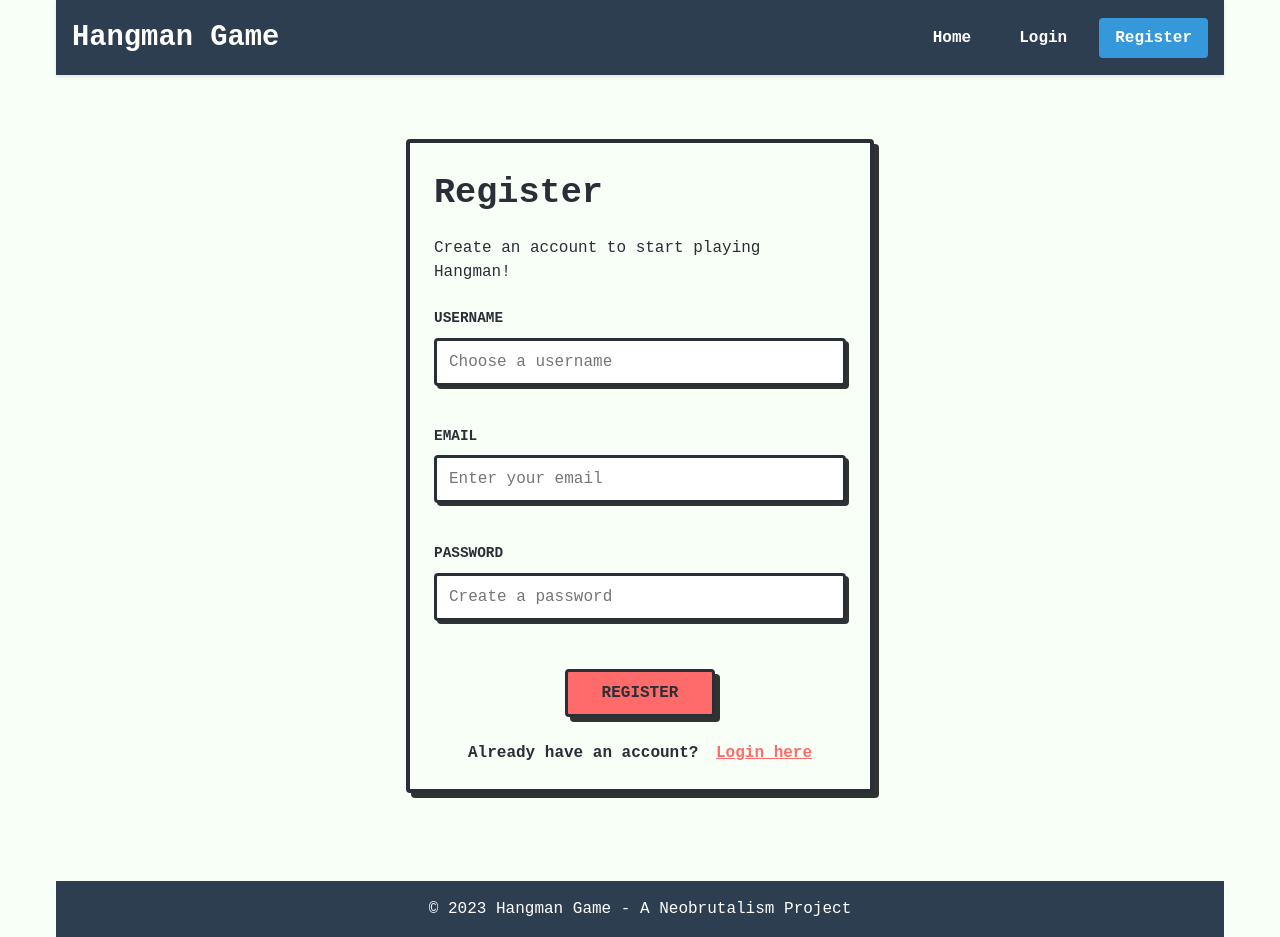
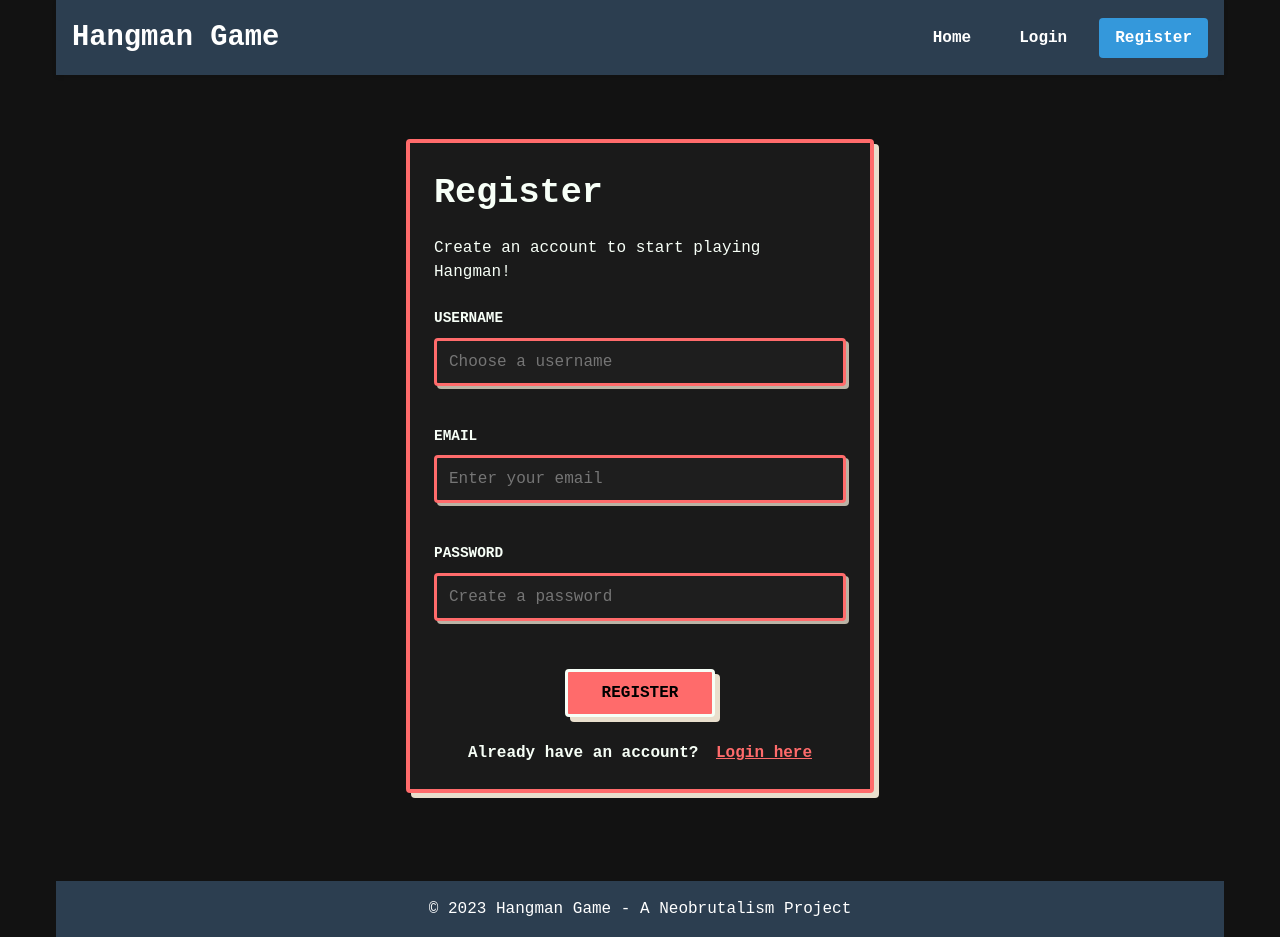
Before and after one commit to lpmurray16/hangman-game, an Angular app: page /register in a window 1280 px wide. Built offline with nearby package versions, Linux system fonts and the light colour scheme.

Commit message:
starting

```diff
--- a/src/app/app.config.ts
+++ b/src/app/app.config.ts
@@ -1,6 +1,7 @@
 import { ApplicationConfig, provideZoneChangeDetection } from '@angular/core';
 import { provideRouter } from '@angular/router';
-import { provideHttpClient } from '@angular/common/http';
+import { provideHttpClient, withInterceptors } from '@angular/common/http';
+import { AuthInterceptor } from './services/auth.interceptor';
 
 import { routes } from './app.routes';
 
@@ -9,6 +10,6 @@ export const appConfig: ApplicationConfig = {
   providers: [
     provideZoneChangeDetection({ eventCoalescing: true }),
     provideRouter(routes),
-    provideHttpClient()
+    provideHttpClient(withInterceptors([AuthInterceptor]))
   ]
 };
--- /dev/null
+++ b/src/app/services/auth.interceptor.ts
@@ -0,0 +1,22 @@
+import { HttpInterceptorFn, HttpRequest, HttpHandlerFn } from '@angular/common/http';
+import { inject } from '@angular/core';
+import { AuthService } from './auth.service';
+
+export const AuthInterceptor: HttpInterceptorFn = (request: HttpRequest<unknown>, next: HttpHandlerFn) => {
+  // Get the auth service using inject
+  const authService = inject(AuthService);
+
+  // Get the auth token from the service
+  const authToken = authService.getAuthToken();
+
+  // Clone the request and add the authorization header if token exists
+  if (authToken) {
+    const authReq = request.clone({
+      headers: request.headers.set('Authorization', `Bearer ${authToken}`)
+    });
+    return next(authReq);
+  }
+
+  // If no token, proceed with the original request
+  return next(request);
+}
--- a/src/app/services/auth.service.ts
+++ b/src/app/services/auth.service.ts
@@ -8,7 +8,7 @@ import { User, UserCreate, UserLogin } from '../types';
   providedIn: 'root'
 })
 export class AuthService {
-  private apiUrl = 'http://localhost:8000'; // Update with your actual API URL
+  private apiUrl = 'https://fastapi-supabase-sho6.onrender.com'; // Update with your actual API URL
   private currentUserSubject = new BehaviorSubject<User | null>(null);
   public currentUser$ = this.currentUserSubject.asObservable();
   private tokenKey = 'auth_token';
@@ -58,9 +58,10 @@ export class AuthService {
   }
 
   private handleAuthResponse(response: any): void {
-    if (response && response.data && response.data.user) {
-      const user = response.data.user as User;
-      const token = response.data.session?.access_token;
+    console.log('Response:', response);
+    if (response) {
+      const user = response.user as User;
+      const token = response.session?.access_token;
 
       if (token) {
         localStorage.setItem(this.tokenKey, token);
--- a/src/styles.scss
+++ b/src/styles.scss
@@ -1,4 +1,4 @@
-/* Neobrutalism Theme for Hangman Game */
+/* Dark Neobrutalism Theme for Hangman Game */
 
 /* Variables */
 :root {
@@ -6,11 +6,11 @@
     --primary: #ff6b6b;
     --secondary: #4ecdc4;
     --accent: #ffe66d;
-    --dark: #292f36;
-    --light: #f7fff7;
+    --dark: #f7fff7;
+    --light: #1a1a1a;
 
     /* Neobrutalism Specific */
-    --shadow-color: rgba(0, 0, 0, 0.8);
+    --shadow-color: rgba(255, 244, 224, 0.9); /* Cream color for box shadow */
     --border-width: 3px;
     --border-radius: 4px;
     --shadow-offset: 5px;
@@ -20,6 +20,13 @@
     --font-family: 'Courier New', monospace;
     --font-size-base: 16px;
     --line-height: 1.5;
+
+    /* Dark Theme Colors */
+    --dark-bg: #121212;
+    --dark-card: #1e1e1e;
+    --dark-border: #ff6b6b;
+    --dark-text: #f7fff7;
+    --dark-shadow: rgba(255, 244, 224, 0.7); /* Cream shadow for form elements */
 }
 
 /* Reset & Base Styles */
@@ -35,8 +42,8 @@ body {
     font-family: var(--font-family);
     font-size: var(--font-size-base);
     line-height: var(--line-height);
-    background-color: var(--light);
-    color: var(--dark);
+    background-color: var(--dark-bg);
+    color: var(--dark-text);
 }
 
 /* Typography */
@@ -75,7 +82,7 @@ a {
 }
 
 a:hover {
-    color: var(--dark);
+    color: var(--accent);
 }
 
 a:hover::after {
@@ -98,7 +105,7 @@ button,
     border: var(--border-width) solid var(--dark);
     border-radius: var(--border-radius);
     background-color: var(--primary);
-    color: var(--dark);
+    color: #000000; /* Darker text for better contrast on primary buttons */
     cursor: pointer;
     position: relative;
     transition: transform 0.1s ease;
@@ -120,16 +127,18 @@ button:active,
 
 .btn-secondary {
     background-color: var(--secondary);
+    color: #000000; /* Darker text for better contrast */
 }
 
 .btn-accent {
     background-color: var(--accent);
+    color: #000000; /* Darker text for better contrast */
 }
 
 /* Cards */
 .card {
-    background-color: white;
-    border: var(--border-width) solid var(--dark);
+    background-color: var(--dark-card);
+    border: var(--border-width) solid var(--dark-border);
     border-radius: var(--border-radius);
     padding: 1.5rem;
     margin-bottom: 1.5rem;
@@ -150,12 +159,13 @@ textarea {
     font-family: var(--font-family);
     font-size: 1rem;
     padding: 0.75rem;
-    border: var(--border-width) solid var(--dark);
+    border: var(--border-width) solid var(--dark-border);
     border-radius: var(--border-radius);
-    background-color: white;
+    background-color: var(--dark-card);
+    color: var(--dark-text);
     margin-bottom: 1rem;
     width: 100%;
-    box-shadow: 3px 3px 0 0 var(--shadow-color);
+    box-shadow: 3px 3px 0 0 var(--dark-shadow);
 }
 
 input:focus,
@@ -249,8 +259,8 @@ label {
     align-items: center;
     gap: 2rem;
     padding: 2rem;
-    background-color: white;
-    border: var(--border-width) solid var(--dark);
+    background-color: var(--dark-card);
+    border: var(--border-width) solid var(--dark-border);
     border-radius: var(--border-radius);
     box-shadow: var(--box-shadow);
 }
@@ -276,9 +286,10 @@ label {
     justify-content: center;
     font-weight: bold;
     font-size: 1.2rem;
-    border: var(--border-width) solid var(--dark);
-    background-color: white;
-    box-shadow: 3px 3px 0 0 var(--shadow-color);
+    border: var(--border-width) solid var(--dark-border);
+    background-color: var(--dark-card);
+    color: var(--dark-text);
+    box-shadow: 3px 3px 0 0 var(--dark-shadow);
     cursor: pointer;
     transition: all 0.1s ease;
 }
@@ -286,6 +297,7 @@ label {
 .letter-btn:hover {
     transform: translate(-2px, -2px);
     box-shadow: 5px 5px 0 0 var(--shadow-color);
+    color: var(--accent); /* Higher contrast on hover */
 }
 
 .letter-btn:active {
@@ -294,8 +306,8 @@ label {
 }
 
 .letter-btn.used {
-    background-color: #e0e0e0;
-    color: #888;
+    background-color: #333333;
+    color: #666666;
     cursor: not-allowed;
     transform: none;
     box-shadow: none;
@@ -310,12 +322,13 @@ label {
 .letter-space {
     width: 40px;
     height: 40px;
-    border-bottom: var(--border-width) solid var(--dark);
+    border-bottom: var(--border-width) solid var(--dark-border);
     display: flex;
     align-items: center;
     justify-content: center;
     font-size: 1.5rem;
     font-weight: bold;
+    color: var(--dark-text);
 }
 
 .game-status {
@@ -327,12 +340,15 @@ label {
     box-shadow: var(--box-shadow);
     text-align: center;
     margin-top: 2rem;
+    color: #000000; /* Darker text for better contrast */
 }
 
 .win-status {
-    background-color: #a8e6cf;
+    background-color: #2d6a4f;
+    color: var(--dark-text);
 }
 
 .lose-status {
-    background-color: #ff8a80;
+    background-color: #7f1d1d;
+    color: var(--dark-text);
 }
```
